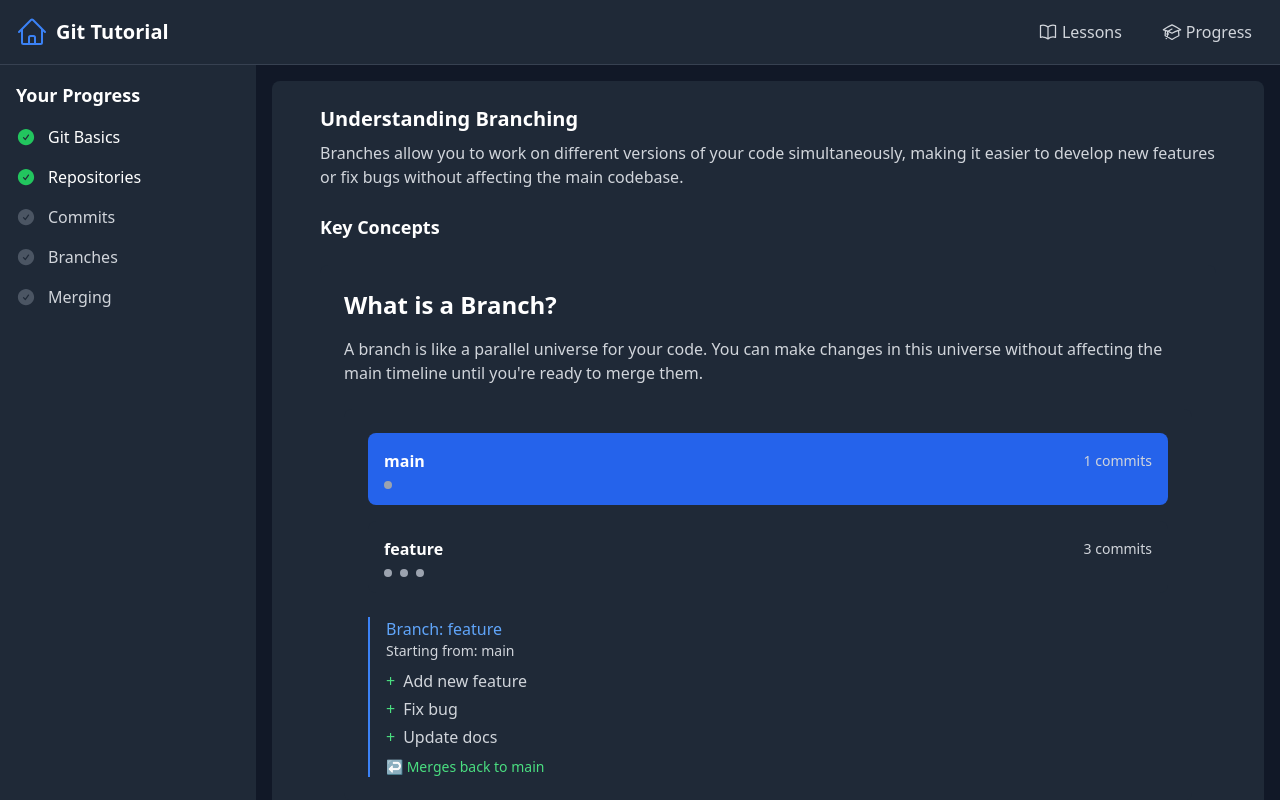
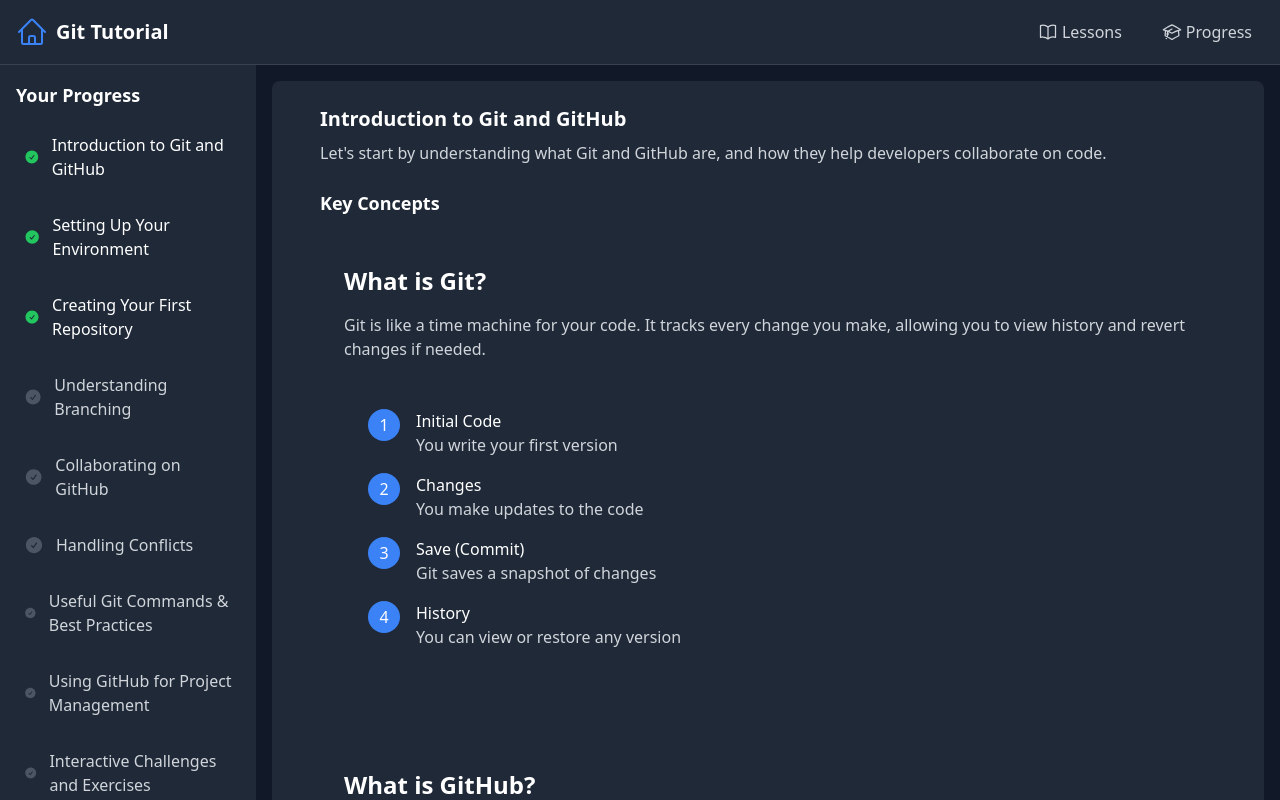
Before and after one commit to mamertofabian/github-interactive-tutorial, a React (Vite) app: page / in a window 1280 px wide. Shown: the top 800 px of the page. Built offline with nearby package versions, Linux system fonts and the light colour scheme.

Commit message:
Refactor ProgressTracker component and use dynamic tutorial content

```diff
--- a/src/components/core/ProgressTracker.tsx
+++ b/src/components/core/ProgressTracker.tsx
@@ -1,23 +1,45 @@
 import React from 'react';
 import { CheckCircleIcon } from '@heroicons/react/24/solid';
+import { useTutorialContext } from '../../contexts/TutorialContext';
 
 const steps = [
-  { id: 1, name: 'Git Basics', completed: true },
-  { id: 2, name: 'Repositories', completed: true },
-  { id: 3, name: 'Commits', completed: false },
-  { id: 4, name: 'Branches', completed: false },
-  { id: 5, name: 'Merging', completed: false },
+  { id: 'intro', name: 'Introduction', completed: true },
+  { id: 'setup', name: 'Environment Setup', completed: true },
+  { id: 'first-repo', name: 'First Repository', completed: true },
+  { id: 'branching', name: 'Understanding Branching', completed: false },
+  { id: 'collaboration', name: 'Collaborating on GitHub', completed: false },
+  { id: 'conflicts', name: 'Handling Conflicts', completed: false },
+  { id: 'best-practices', name: 'Git Commands & Best Practices', completed: false },
+  { id: 'project-management', name: 'Project Management', completed: false },
+  { id: 'interactive-challenges', name: 'Interactive Challenges', completed: false },
 ];
 
 export const ProgressTracker: React.FC = () => {
+  const { setCurrentSection, content } = useTutorialContext();
+
+  const handleStepClick = (stepId: string) => {
+    setCurrentSection(stepId);
+  };
+
+  // Get sections from the context instead of using hardcoded steps
+  const tutorialSteps = content.sections.map((section) => ({
+    id: section.id,
+    name: section.title,
+    // First three sections are marked as completed
+    completed: ['intro', 'setup', 'first-repo'].includes(section.id)
+  }));
+
   return (
     <div className="w-64 bg-gray-800 p-4 min-h-screen">
       <h2 className="text-lg font-semibold text-white mb-4">Your Progress</h2>
       <div className="space-y-4">
-        {steps.map((step) => (
-          <div
+        {tutorialSteps.map((step) => (
+          <button
             key={step.id}
-            className="flex items-center space-x-3 text-gray-300"
+            onClick={() => handleStepClick(step.id)}
+            className={`flex items-center space-x-3 text-gray-300 w-full text-left p-2 rounded hover:bg-gray-700 transition-colors duration-200 ${
+              step.completed ? 'hover:text-white' : 'hover:text-gray-100'
+            }`}
           >
             <CheckCircleIcon
               className={`h-5 w-5 ${
@@ -27,7 +49,7 @@
             <span className={step.completed ? 'text-white' : ''}>
               {step.name}
             </span>
-          </div>
+          </button>
         ))}
       </div>
     </div>
--- a/src/contexts/TutorialContext.tsx
+++ b/src/contexts/TutorialContext.tsx
@@ -1,21 +1,15 @@
 import React, { createContext, useContext, useState, ReactNode } from 'react';
+import basicContent from '../data/tutorial-content.json';
 import advancedContent from '../data/tutorial-content-advanced.json';
 import finalContent from '../data/tutorial-content-final.json';
 
 // Make visualization type more flexible
 interface BaseVisualization {
   type: string;
+  [key: string]: any; // Allow any additional properties
 }
 
-interface DataVisualization extends BaseVisualization {
-  data: any;
-}
-
-interface StepsVisualization extends BaseVisualization {
-  steps: string[];
-}
-
-type Visualization = DataVisualization | StepsVisualization;
+type Visualization = BaseVisualization;
 
 interface PracticeStep {
   action: string;
@@ -125,6 +119,7 @@
 
 interface TutorialContent {
   sections: Section[];
+  title?: string;
 }
 
 interface TutorialContextType {
@@ -152,9 +147,10 @@
 export const TutorialProvider: React.FC<TutorialProviderProps> = ({ children }) => {
   const [currentSection, setCurrentSection] = useState<string | null>(null);
 
-  // Combine advanced and final content
+  // Combine all content
   const combinedContent: TutorialContent = {
-    sections: [...advancedContent.sections, ...finalContent.sections]
+    title: basicContent.title,
+    sections: [...basicContent.sections, ...advancedContent.sections, ...finalContent.sections]
   };
 
   const [content] = useState<TutorialContent>(combinedContent);
```
